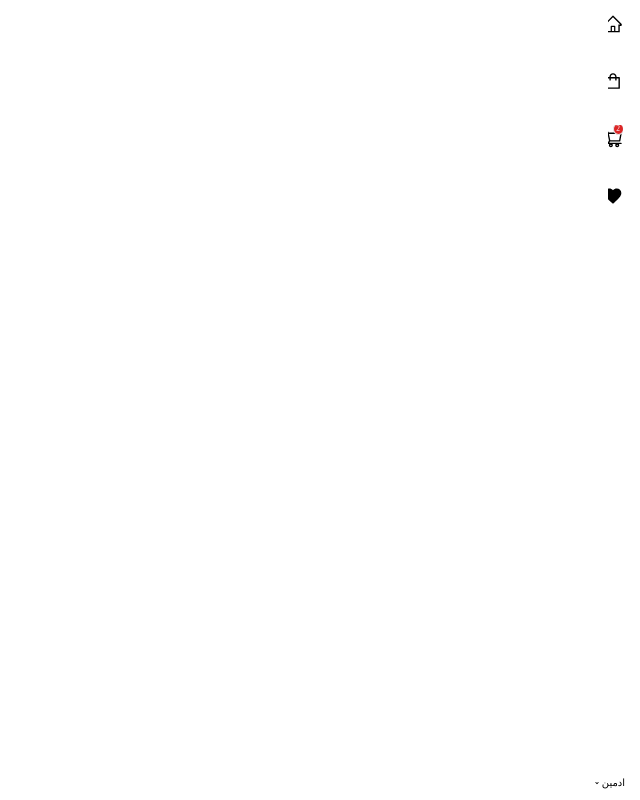
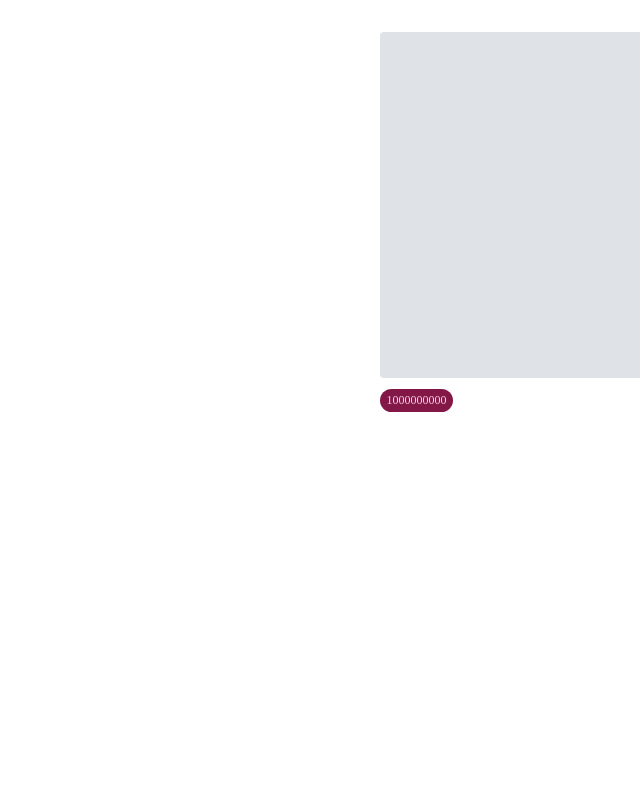
Before and after one commit to mahsanajafii/e-commerce, a React (Vite) app: page /favorites in a window 1280 px wide. Shown: the whole page, without its empty margins (640-1280 px from the left). Built offline with nearby package versions, Linux system fonts and the light colour scheme.

Commit message:
feat: :sparkles: create favorites rout
#27

```diff
--- a/src/components/common/badge/Badge.tsx
+++ b/src/components/common/badge/Badge.tsx
@@ -1,7 +1,7 @@
 interface IBadgeProps {
   children: string;
   padding: "px-2" | "px-2.5";
-  fontSize: "text-[1.1rem]" | "text-xs";
+  fontSize: "text-[1.1rem]" | "text-[1.2rem]";
 }
 
 const Badge: React.FC<IBadgeProps> = ({ children, fontSize, padding }) => {
--- a/src/components/common/productCard/ProductCard.tsx
+++ b/src/components/common/productCard/ProductCard.tsx
@@ -6,8 +6,7 @@ interface IProductCardProps {
   productTitle: string;
   badgeTitle: string;
   padding: "px-2" | "px-2.5";
-  fontSize: "text-[1.1rem]" | "text-xs";
-  id: number;
+  fontSize: "text-[1.1rem]" | "text-[1.2rem]";
 }
 
 const ProductCard: React.FC<IProductCardProps> = ({
@@ -21,10 +20,10 @@ const ProductCard: React.FC<IProductCardProps> = ({
     <div className="flex flex-col max-w-[40.4rem] max-h-[38.6rem] gap-4 justify-between items-center">
       <div className="w-[404px] h-[346px] bg-[#DFE3E8] rounded-md"></div>
       <div className="flex justify-between items-center w-[40.4rem] h-[2.4rem]">
+        <p className={productTitleStyle}>{productTitle}</p>
         <Badge padding={padding} fontSize={fontSize}>
           {badgeTitle}
         </Badge>
-        <p className={productTitleStyle}>{productTitle}</p>
       </div>
     </div>
   );
--- a/src/components/favorites/Favorites.tsx
+++ b/src/components/favorites/Favorites.tsx
@@ -1,12 +1,8 @@
 import ProductCard from "../common/productCard/ProductCard"
 
 interface IFavoriteProduct {
-    productTitleStyle ?: string;
     productTitle : string;
     badgeTitle : string;
-    padding : "px-2" | "px-2.5";
-    fontSize : "text-[1.1rem]" | "text-xs";
-    id : number;
 }
 
 interface IFavoritesProps {
@@ -16,16 +12,15 @@ interface IFavoritesProps {
 const Favorites : React.FC<IFavoritesProps> = ({favoriteProducts}) => {
   return (
     <section className="w-full grid grid-cols-4 gap-[3.2rem] py-[3.2rem] px-[2.1rem] overflow-y-auto">
-        {favoriteProducts.map((favouriteProduct) => {
+        {favoriteProducts.map((favouriteProduct, index) => {
             return (
                 <ProductCard
-                key={favouriteProduct.id}
+                key={index}
                 productTitle={favouriteProduct.productTitle}
-                productTitleStyle={favouriteProduct.productTitleStyle}
+                productTitleStyle="text-text-primary text-lg text-normal"
                 badgeTitle={favouriteProduct.badgeTitle}
-                padding={favouriteProduct.padding}
-                fontSize={favouriteProduct.fontSize}
-                id={favouriteProduct.id}
+                padding="px-2.5"
+                fontSize="text-[1.2rem]"
                 />
             )
         })}
--- a/src/pages/favoritesPage/FavoritesPage.tsx
+++ b/src/pages/favoritesPage/FavoritesPage.tsx
@@ -1,10 +1,15 @@
-// import Favorites from "../../components/favorites/Favorites"
+import Favorites from "../../components/favorites/Favorites"
 
+const items = [
+  {
+    productTitle : "لباسشویی",
+    badgeTitle : "1000000000",
+  }
+]
 
 const FavoritesPage = () => {
   return (
-    <></>
-    // <Favorites  />
+    <Favorites favoriteProducts = {items} />
   )
 }
 
--- a/src/pages/index/pages.ts
+++ b/src/pages/index/pages.ts
@@ -3,7 +3,7 @@ import AuthenticationPage from "../authenticationPage/AuthenticationPage";
 import DashBoardPage from "../dashboardPage/DashBoardPage";
 import HomePage from "../homePage/HomePage";
 import NotFoundPage from "../notFoundPage/NotFoundPage";
-import FavoritesPage from "../favoritesPage/favoritesPage";
+import FavoritesPage from "../favoritesPage/FavoritesPage";
 
 /* import the page here*/
 
```
